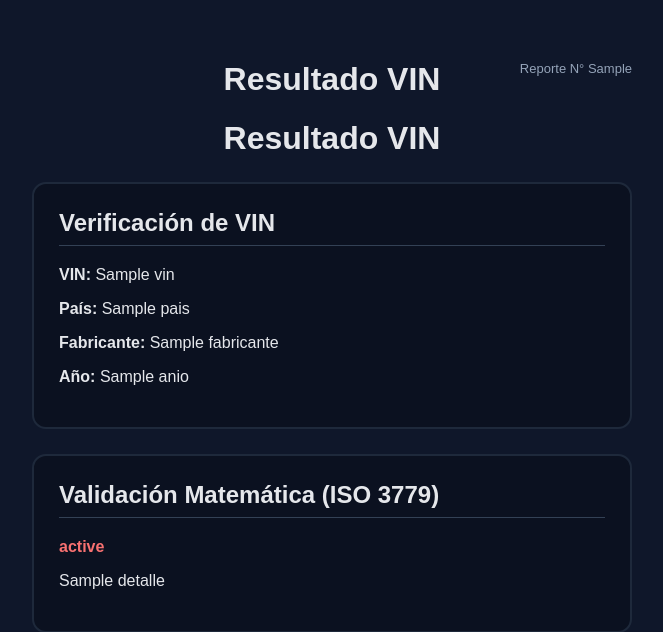
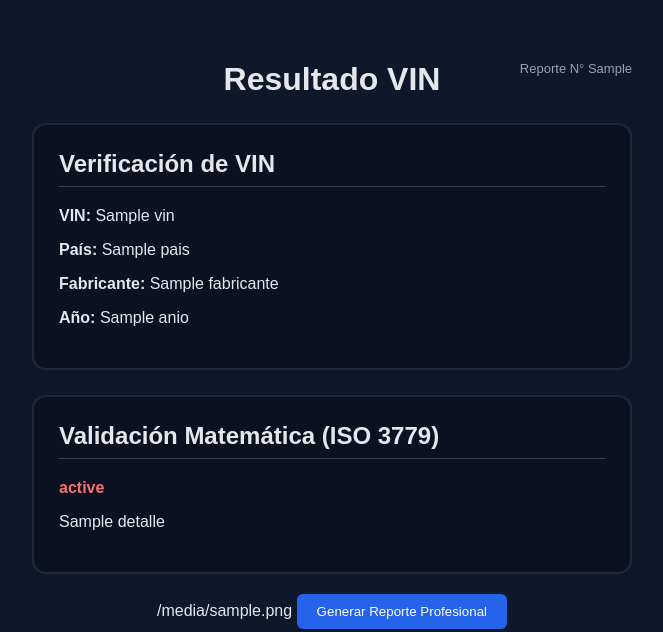
Before and after one commit to polvelasquez50-wq/VIN_PRIVADO, a FastAPI app: template templates/resultado.html in a window 1280 px wide. Shown: the top 632 px of the page, without its empty margins (308-971 px from the left). Run offline with FastAPI, Linux system fonts and the light colour scheme; the template is opened without the code that fills it: most values are stand-ins (such as "Sample title", 1, 10 or a date in 2020).

Commit message:
solucion soble titulo

```diff
--- a/templates/resultado.html
+++ b/templates/resultado.html
@@ -73,9 +73,6 @@
 
     <h1>Resultado VIN</h1>
 
-
-    <h1>Resultado VIN</h1>
-
     <!-- 🔹 VERIFICACIÓN DE VIN -->
     <div class="box">
         <h2>Verificación de VIN</h2>
```
